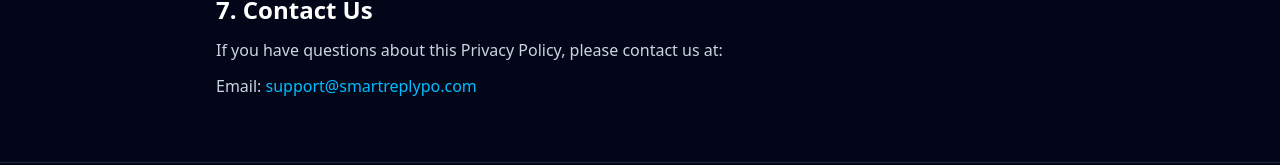
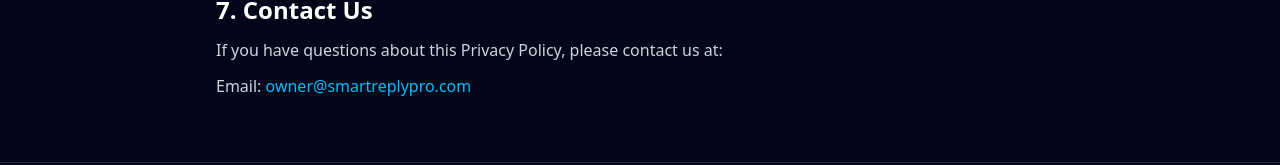
Before and after one commit to insiduskiller-png/smart-reply-pro, a Next.js app: page /privacy in a window 1280 px wide. Shown: the part 1391-1556 px from the top of the page. Built offline with nearby package versions, Linux system fonts and the light colour scheme; no server answers.

Commit message:
Contackt fix

```diff
--- a/app/privacy/page.tsx
+++ b/app/privacy/page.tsx
@@ -82,7 +82,7 @@
               If you have questions about this Privacy Policy, please contact us at:
             </p>
             <p className="mt-3 text-slate-300">
-              Email: <a href="mailto:support@smartreplypo.com" className="text-sky-400 hover:text-sky-300">support@smartreplypo.com</a>
+              Email: <a href="mailto:owner@smartreplypro.com" className="text-sky-400 hover:text-sky-300">owner@smartreplypro.com</a>
             </p>
           </div>
         </section>
--- a/app/terms/page.tsx
+++ b/app/terms/page.tsx
@@ -95,7 +95,7 @@
               If you have any questions about these Terms of Use, please contact us at:
             </p>
             <p className="mt-3 text-slate-300">
-              Email: <a href="mailto:support@smartreplypo.com" className="text-sky-400 hover:text-sky-300">support@smartreplypo.com</a>
+              Email: <a href="mailto:owner@smartreplypro.com" className="text-sky-400 hover:text-sky-300">owner@smartreplypro.com</a>
             </p>
           </div>
         </section>
--- a/components/footer.tsx
+++ b/components/footer.tsx
@@ -28,7 +28,7 @@
               Terms of Use
             </Link>
             <a
-              href="mailto:support@smartreplypo.com"
+              href="mailto:owner@smartreplypro.com"
               className="transition hover:text-sky-400"
             >
               Contact
```
